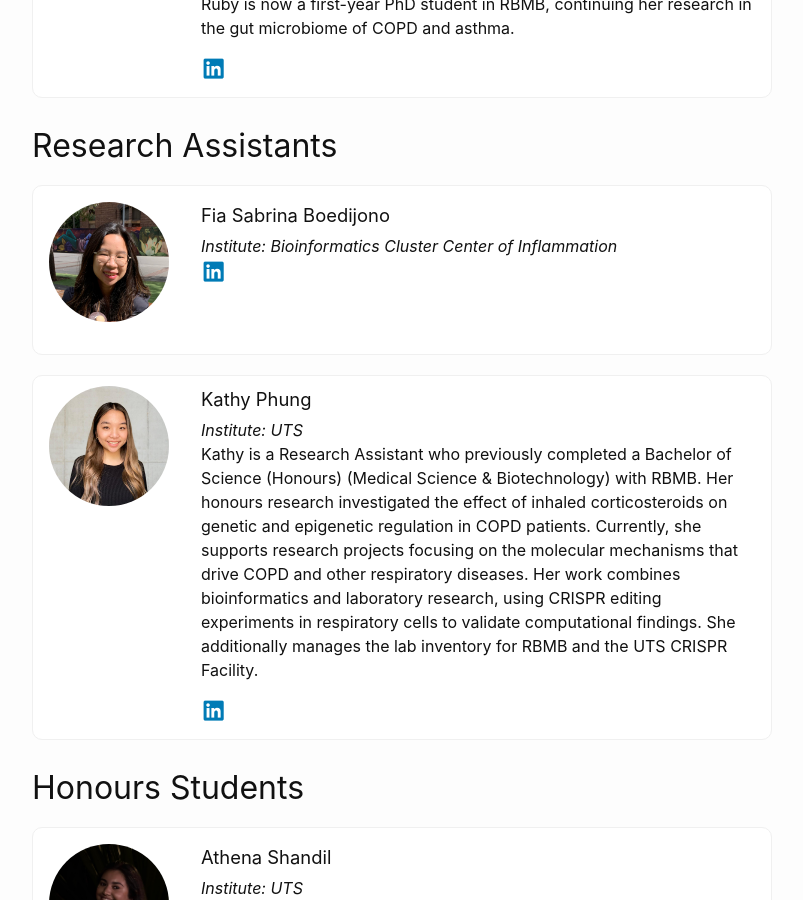
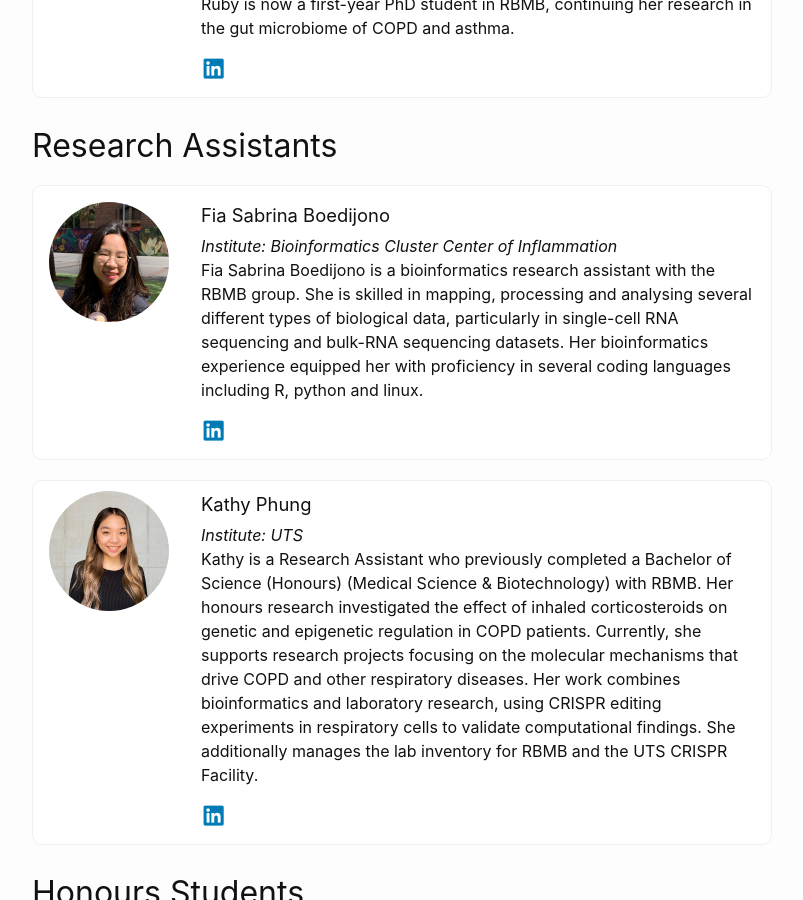
Before and after one commit to UTS-Bioinformatics/uts-bioinformatics.github.io, a Jekyll site: the page built from _pages/meet-the-team.markdown, in a window 1280 px wide and 900 px high, scrolled down 4014 px. Shown: the whole window, without its empty margins (238-1041 px from the left). Built offline with Jekyll 4.4.1, drawn with Linux system fonts in a browser that asks for light colours.

Commit message:
Update Fia-Sabrina-Boedijono.markdown

```diff
--- a/contents/_team_members/Fia-Sabrina-Boedijono.markdown
+++ b/contents/_team_members/Fia-Sabrina-Boedijono.markdown
@@ -7,3 +7,4 @@ image: "/assets/img/people/fia-sabrina-boedijono.jpg"
 institute: "Bioinformatics Cluster Center of Inflammation"
 linkedin: https://www.linkedin.com/in/fia-sabrina-boedijono-650213193/
 ---
+Fia Sabrina Boedijono is a bioinformatics research assistant with the RBMB group. She is skilled in mapping, processing and analysing several different types of biological data, particularly in single-cell RNA sequencing and bulk-RNA sequencing datasets. Her bioinformatics experience equipped her with proficiency in several coding languages including R, python and linux.
```
